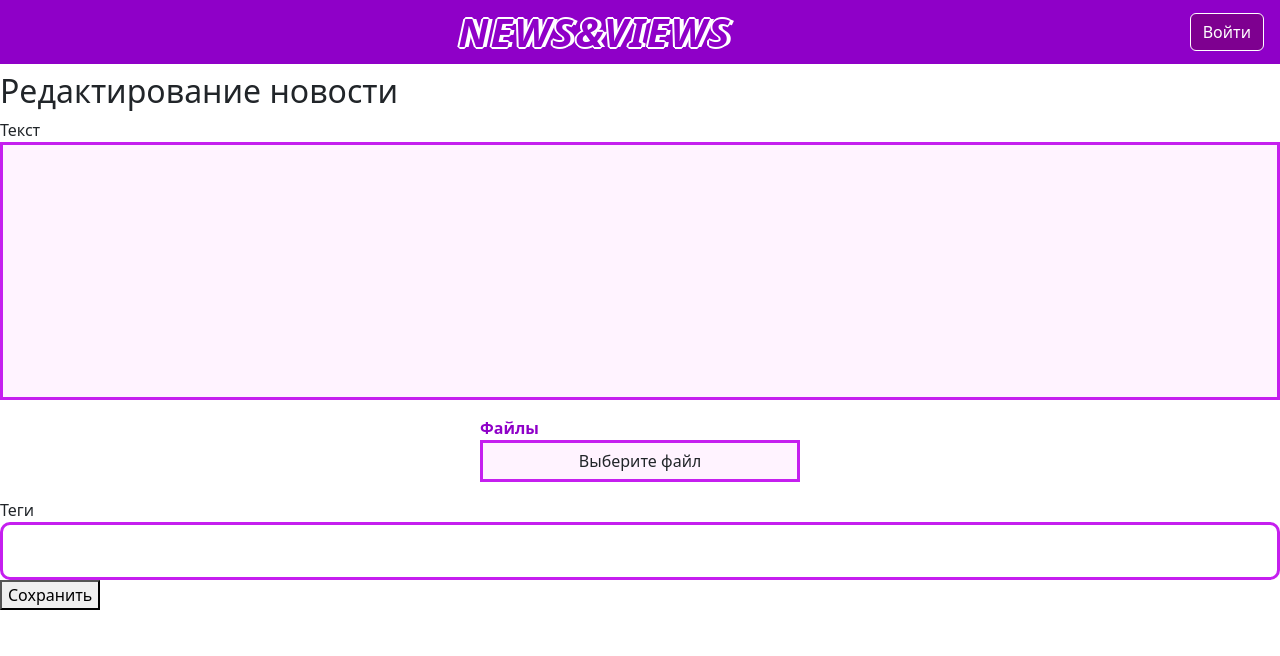
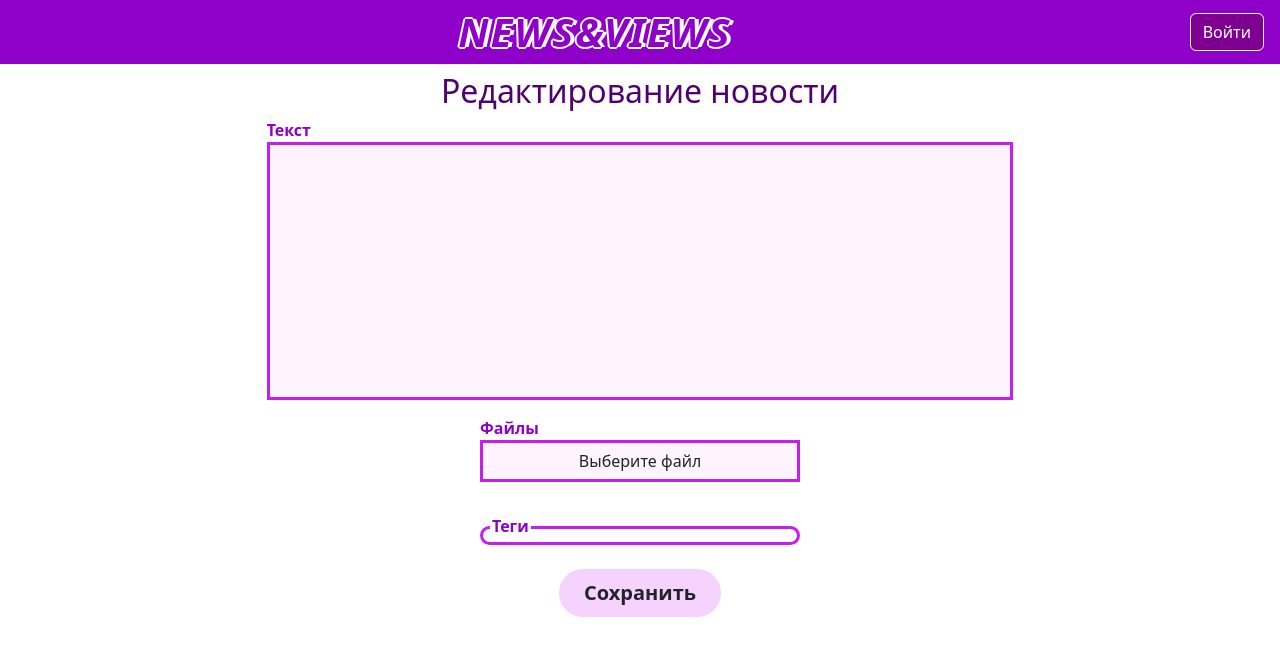
Before and after one commit to efsnail007/LMS_proj_news, a Django app: template src/news/templates/item/item_update.html in a window 1280 px wide. Shown: the top 656 px of the page. Run offline with Django 5.2, Linux system fonts and the light colour scheme; the template is opened without the code that fills it: values that come from a table or form of the project are taken from there, others are empty; some libraries are stand-ins or nearby versions.

Commit message:
item style full done

```diff
--- a/src/news/item/forms.py
+++ b/src/news/item/forms.py
@@ -37,4 +37,4 @@ class NewCommentForm(forms.Form):
 
 
 class FeedbackForm(forms.Form):
-    feedback_text = forms.CharField(label='Жалоба', widget=forms.Textarea)
+    feedback_text = forms.CharField(label='Жалоба', widget=forms.Textarea(attrs={'class': 'form-control field-style border-3 rounded-0'}))
--- a/src/news/templates/item/item_update.html
+++ b/src/news/templates/item/item_update.html
@@ -3,14 +3,14 @@
 {% load static %}
 
 {% block content %}
-<h2>Редактирование новости</h2>
+<h2 class="text-center card-text">Редактирование новости</h2>
     <form method="post" enctype="multipart/form-data">
         {% csrf_token %}
         {% for field in form %}
             {% if field.name == 'files' %}
                 <div class="form-group col-9 col-sm-6 col-md-4 col-lg-4 col-xl-3 mx-auto mb-3">
                     {% if item_files %}
-                        <p>Загруженные медиа</p>
+                        <p class="text-color">Загруженные медиа</p>
                         {% for file, value in item_files.items %}
                             {% if value.0 == "image" %}
                                 <img src="{{ file }}" class="photo-border img-thumbnail img-fluid rounded mx-auto d-block">
@@ -22,21 +22,35 @@
                         {% endfor %}
                     {% endif %}
                 </div>
-                <div class="form-group container mx-auto form-group col-9 col-sm-6 col-md-4 col-lg-4 col-xl-3 mb-3 g-0 loaded-container">
+                <div class="form-group container mx-auto form-group col-9 col-sm-6 col-md-4 col-lg-4 col-xl-3 mb-3 g-0">
                     <div class="row align-items-center">
                         <label for="id_photo" class="text-color"><b>{{ field.label }}</b>
                             {{ field }}
                             <span id="id_photo_" class="text-center button-bg form-control border-3 rounded-0 field-style">Выберите файл</span>
                         </label>
                     </div>
+                </div>
+                <div class="container mx-auto">
                     <p id="message-warning" class="hidden-elem text-center p-2 bg-warning">Количество элементов не должно быть больше 9</p>
+                    <div class="row row-cols-1 row-cols-sm-2 row-cols-md-3 row-cols-lg-3 row-cols-xl-3 justify-content-center loaded-container">
+
+                    </div>
+                </div>
+            {% elif field.name == 'text' %}
+                <div class="form-group container mx-auto form-group col-md-6 col-lg-6 col-xl-7 mb-3 g-0">
+                    <label for="{{ field.auto_id }}" class="text-color"><b>{{ field.label }}</b></label>
+                    {{ field }}
                 </div>
             {% else %}
-                {{ field.label }}
-                {{ field }}
+                <div class="form-group container mx-auto form-group col-9 col-sm-6 col-md-4 col-lg-4 col-xl-3 mb-3 g-0">
+                    <label for="{{ field.auto_id }}" class="text-color"><b>{{ field.label }}</b></label>
+                    {{ field }}
+                </div>
             {% endif %}
         {% endfor %}
-        <button type="submit">Сохранить</button>
+        <div class="container col-10 col-sm-6 col-md-4 col-xl-3 mx-auto my-4 d-flex justify-content-between align-items-center g-0">
+            <button type="submit" class="btn mx-auto px-4 btn-lg button-bg"><b>Сохранить</b></button>
+        </div>
     </form>
     <div id="image-block-id" class="container-fluid hidden-elem mx-auto d-flex align-items-center align-self-center">
         <img src="" id="image-block-photo-id" class="hidden-elem img-fluid mx-auto">
--- a/src/news/user_page/views.py
+++ b/src/news/user_page/views.py
@@ -84,7 +84,7 @@ class UserPageView(View):
                 return JsonResponse({})
 
             action = request.GET.get('action')
-            items = Item.objects.filter(id__in=ids).order_by('-created_at').distinct()  # сделать так, чтобы можно было удалить репост
+            items = Item.objects.filter(id__in=ids).order_by('-created_at').distinct()
 
             if action == 'feed':
                 items_for_answer = self.__get_items(request.user.username, items, page)
@@ -139,5 +139,5 @@ def follows_list(request, username):
     record_subscription = Subscriptions.objects.get(subscriber_id=request.user.id)
     all_records = list(record_subscription.subscription_profiles.all())
     if len(all_records) > 0:
-        return render(request, 'user_page/follow_list.html', {'follows': all_records})
-    return render(request, 'user_page/follow_list.html', {'follows': []})
+        return render(request, 'user_page/follow_list.html', {'follows': all_records, 'username': username})
+    return render(request, 'user_page/follow_list.html', {'follows': [], 'username': username})
```
Also changed, not shown: src/news/templates/item/feedback.html (+13 -4 lines), src/news/templates/item/item_confirm_delete.html (+5 -3 lines), src/news/templates/user_page/follow_list.html (+6 -4 lines).
